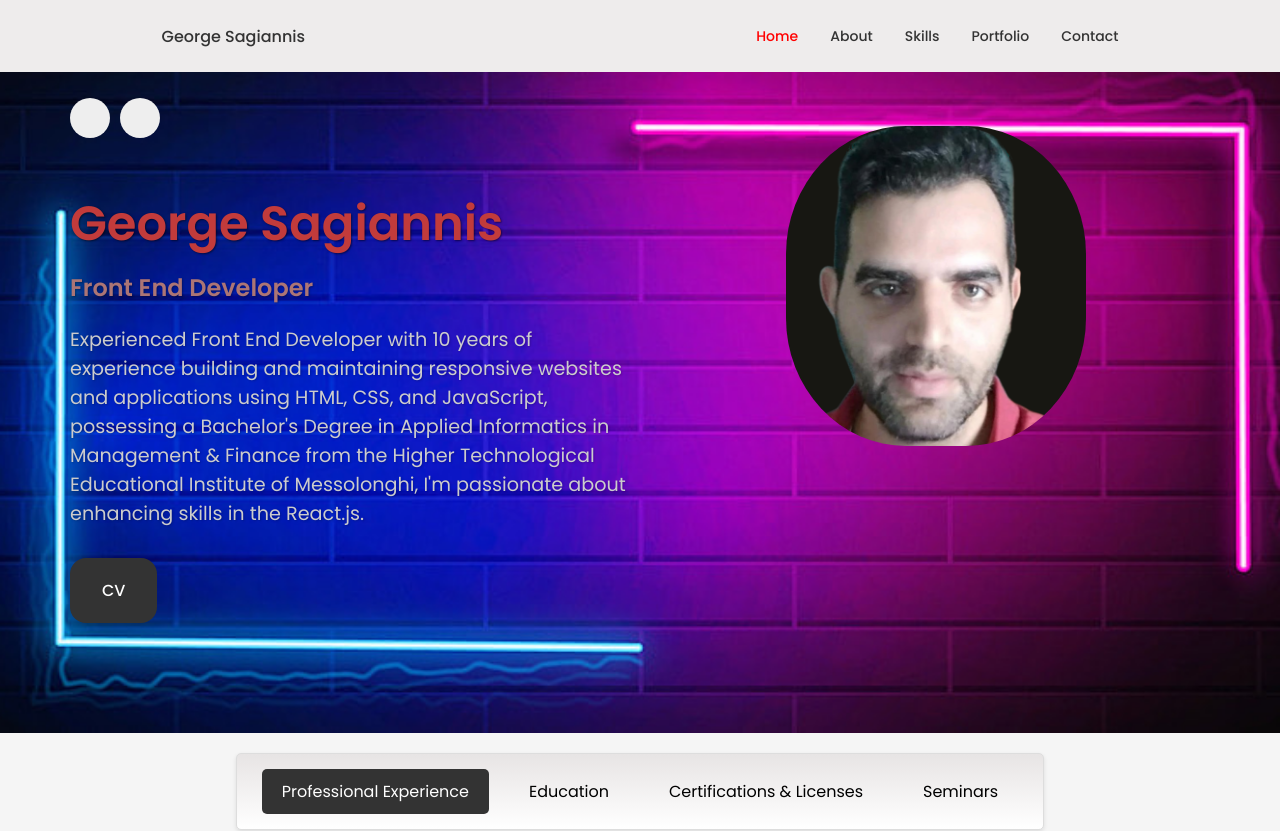
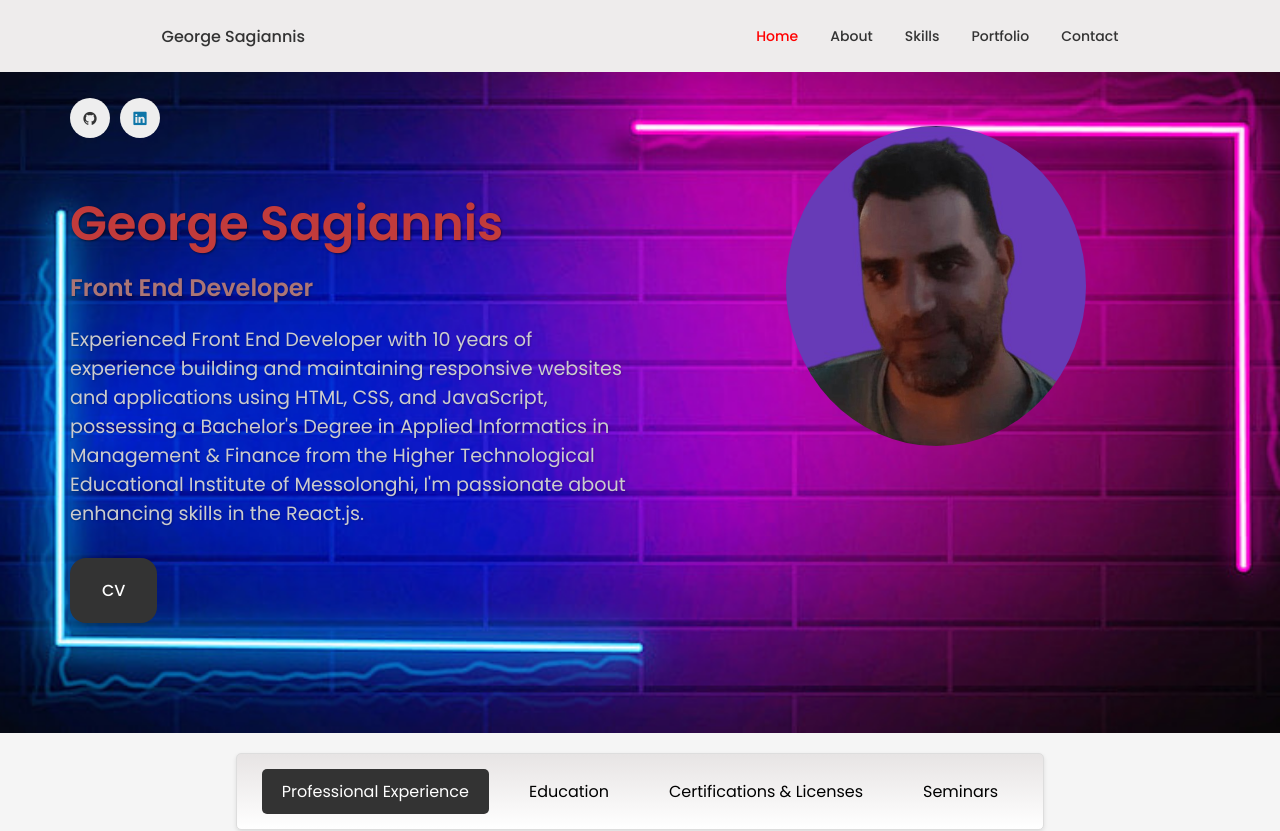
Before and after one commit to george-sagiannis/portfolio, a React (Create React App) app: page /#home in a window 1280 px wide. Shown: the top 831 px of the page. Built offline with nearby package versions, Linux system fonts and the light colour scheme.

Commit message:
photo changed and resized

```diff
--- a/src/components/home/home.css
+++ b/src/components/home/home.css
@@ -73,7 +73,7 @@
   width: 300px;
   height: 320px;
   box-shadow: inset 0 0 0 9px rgb(255, 255, 255 / 30%);
-  border-radius: 40%;
+  border-radius: 50%;
   justify-self: center;
   margin-bottom: 220px;
   margin-top: 10px;
```
Also changed, not shown: src/assets/profile.jpg, 1 other file (tests, documents, lock files or other folders).
